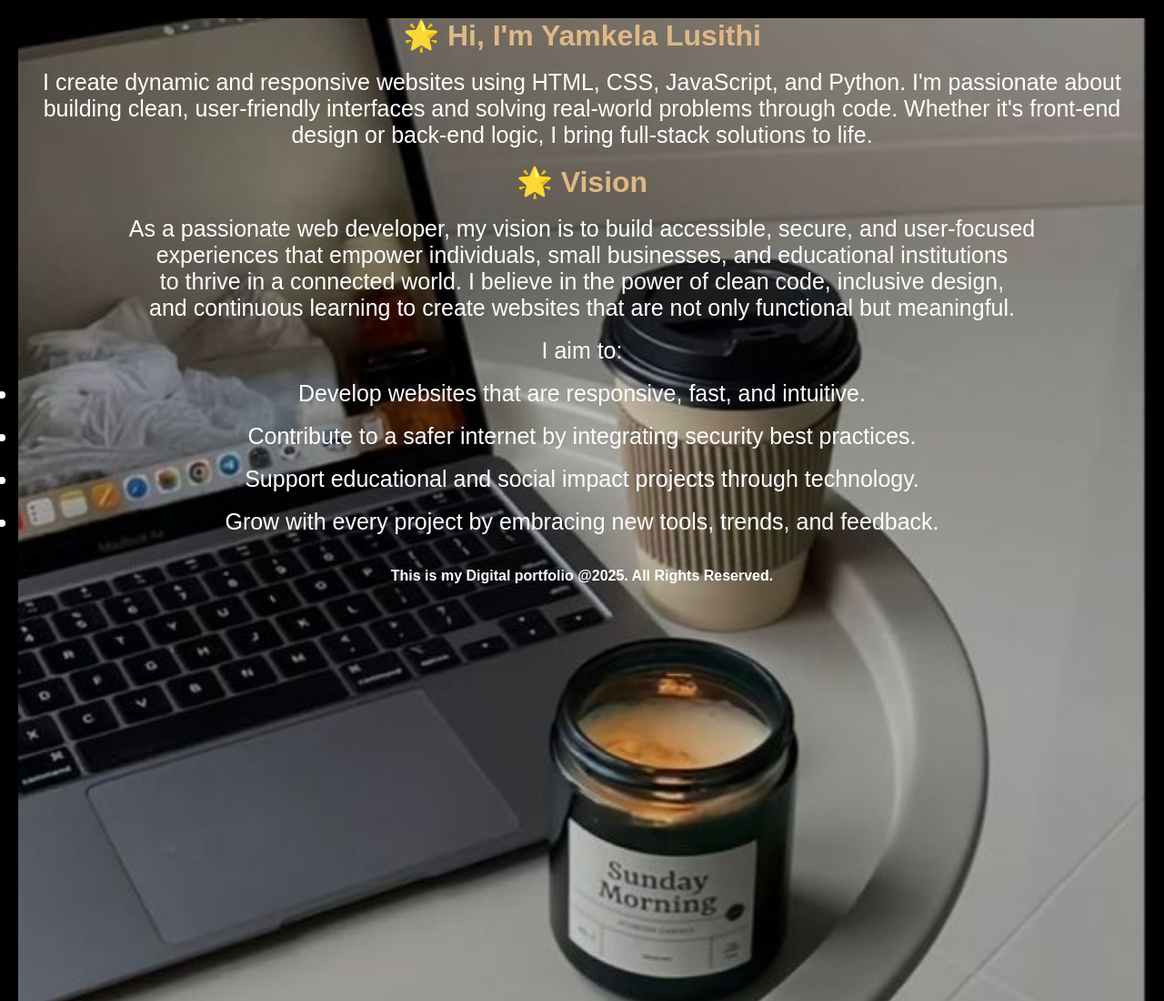
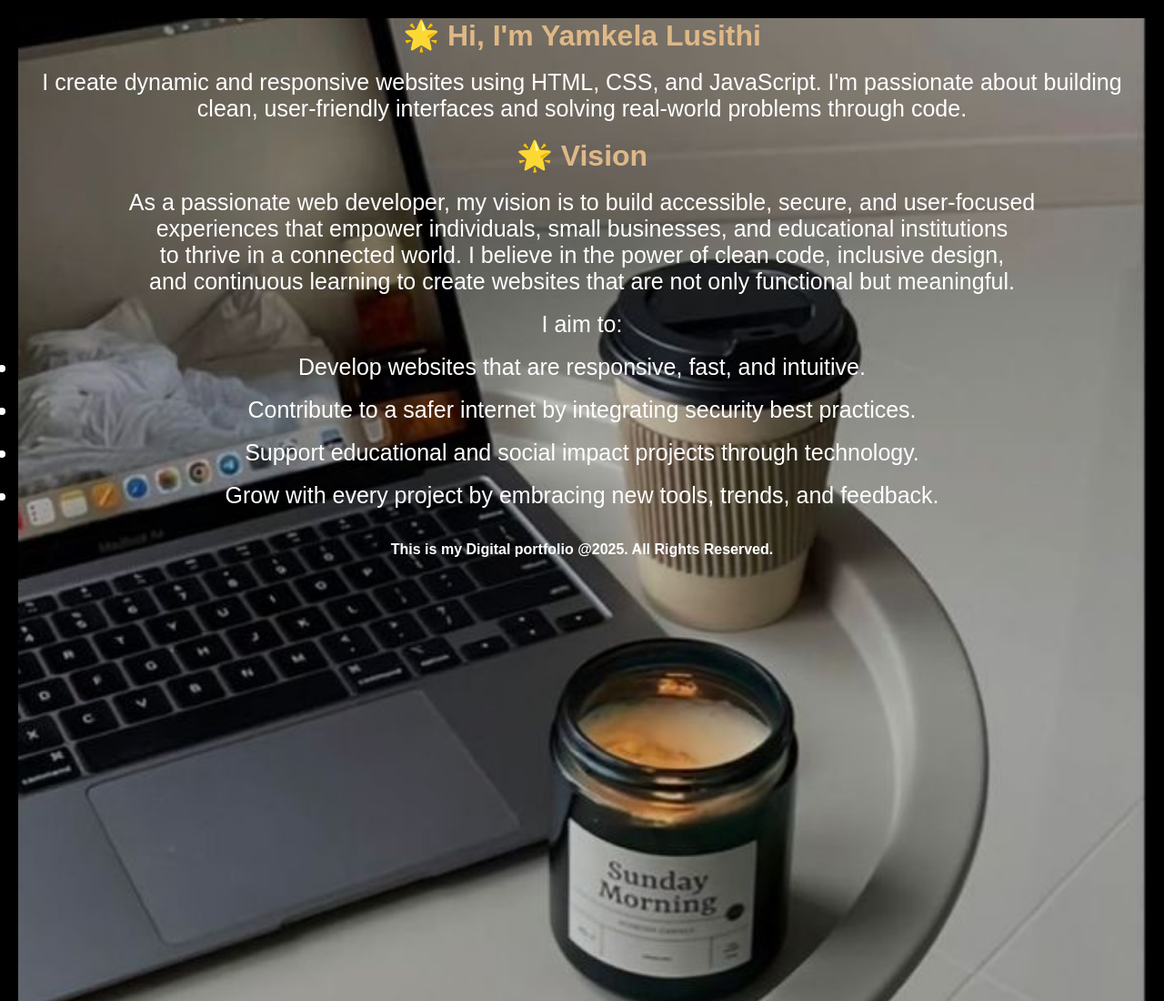
Before and after one commit to Yamkela4458/Portfolio, a plain HTML site: page vision.html in a window 1280 px wide. Shown: the top 1100 px of the page at 91% size. Drawn offline with Linux system fonts and the light colour scheme.

Commit message:
Update vision.html

```diff
--- a/vision.html
+++ b/vision.html
@@ -10,10 +10,9 @@
                 <h1>🌟 Hi, I'm Yamkela Lusithi</h1>
 
             </br>
-                <p>I create dynamic and responsive websites using HTML, CSS, JavaScript, and Python.
+                <p>I create dynamic and responsive websites using HTML, CSS, and JavaScript.
                     I'm passionate about building clean, user-friendly interfaces and solving real-world
-                    problems through code. Whether it's front-end design or back-end logic, I bring full-stack
-                    solutions to life.</P>
+                    problems through code. </P>
 
                 </br>
                 <h1>🌟 Vision</h1>
```
